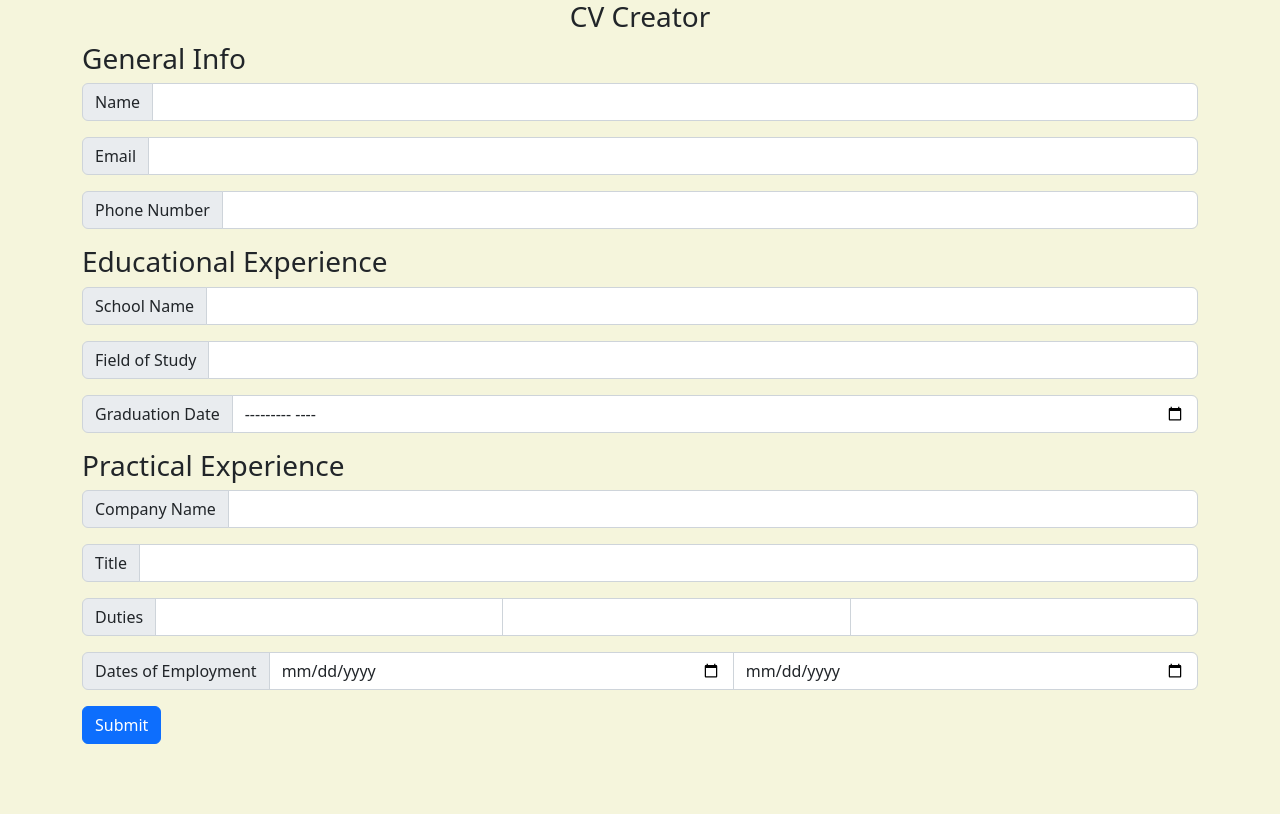
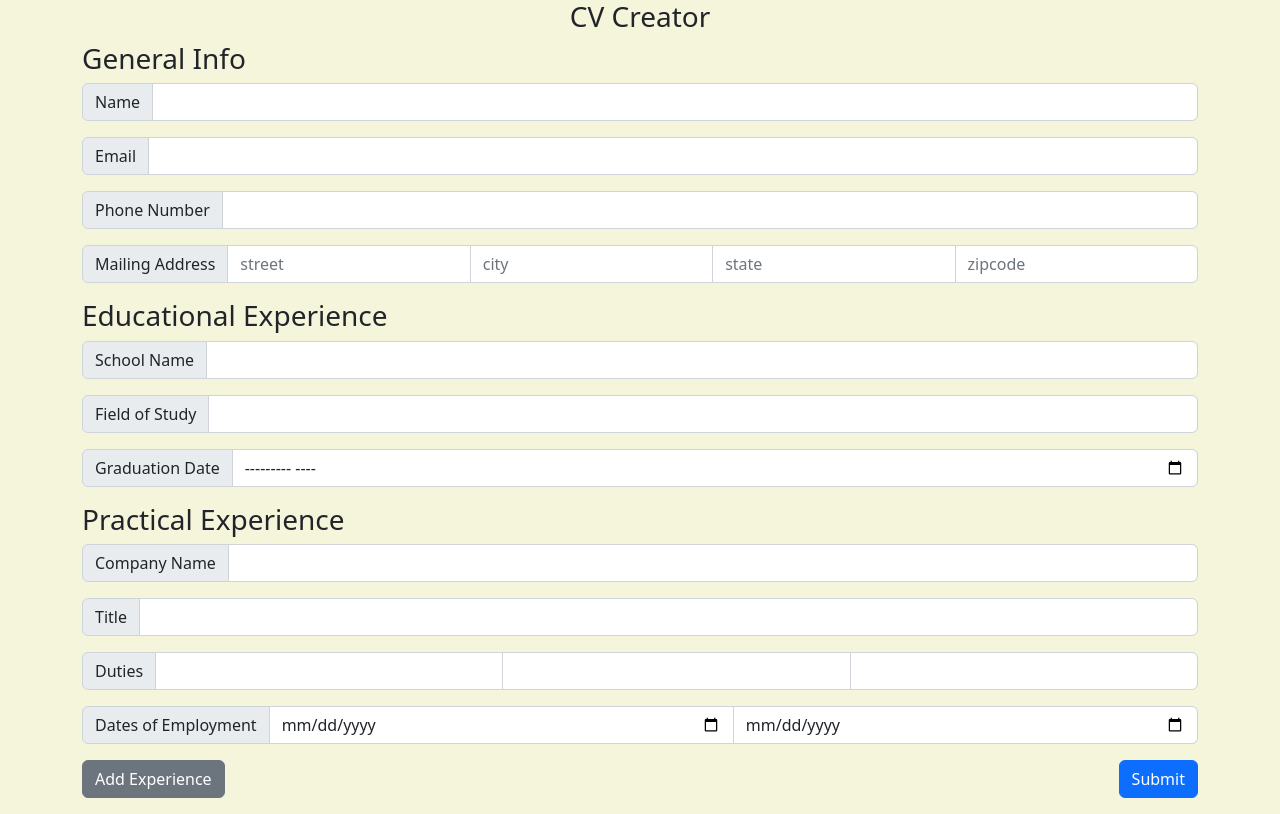
Before and after one commit to Endeyr/cv-application-app, a React (Create React App) app: page / in a window 1280 px wide. Built offline with nearby package versions, Linux system fonts and the light colour scheme.

Commit message:
add display inputs

```diff
--- a/package.json
+++ b/package.json
@@ -8,6 +8,7 @@
     "@testing-library/user-event": "^13.5.0",
     "react": "^18.2.0",
     "react-dom": "^18.2.0",
+    "react-router-dom": "^6.4.2",
     "react-scripts": "5.0.1",
     "web-vitals": "^2.1.4"
   },
--- a/src/App.js
+++ b/src/App.js
@@ -1,7 +1,14 @@
+import React, { Component } from 'react'
 import './App.css'
 import { Display } from './components/Display'
 
-function App() {
+class App extends Component {
+	constructor() {
+		super()
+		this.state = {}
+	}
+
+	render() {
 		return (
 			<main className="container">
 				<h3 className="text-center">CV Creator</h3>
@@ -11,5 +18,6 @@ function App() {
 			</main>
 		)
 	}
+}
 
 export default App
--- a/src/components/Display.js
+++ b/src/components/Display.js
@@ -1,61 +1,103 @@
 export function Display() {
+	const onSubmit = (e) => {
+		e.preventDefault()
+	}
+
 	return (
-		<div>
+		<form onSubmit={onSubmit}>
 			<section>
 				<h3>General Info</h3>
 				<div className="input-group mb-3">
-					<span className="input-group-text">Name</span>
+					<label htmlFor="name" className="input-group-text">
+						Name
+					</label>
 					<input type="text" className="form-control" />
 				</div>
 				<div className="input-group mb-3">
-					<span className="input-group-text">Email</span>
+					<label htmlFor="email" className="input-group-text">
+						Email
+					</label>
 					<input type="email" className="form-control" />
 				</div>
 				<div className="input-group mb-3">
-					<span className="input-group-text">Phone Number</span>
-					<input type="tel" className="form-control" />
+					<label htmlFor="phone" className="input-group-text">
+						Phone Number
+					</label>
+					<input
+						type="tel"
+						className="form-control"
+						pattern="[0-9]{3}-[0-9]{3}-[0-9]{4}"
+					/>
+				</div>
+				<div className="input-group mb-3">
+					<label htmlFor="address" className="input-group-text">
+						Mailing Address
+					</label>
+					<input type="text" className="form-control" placeholder="street" />
+					<input type="text" className="form-control" placeholder="city" />
+					<input type="text" className="form-control" placeholder="state" />
+					<input type="text" className="form-control" placeholder="zipcode" />
 				</div>
 			</section>
 			<section>
 				<h3>Educational Experience</h3>
 				<div className="input-group mb-3">
-					<span className="input-group-text">School Name</span>
+					<label htmlFor="school" className="input-group-text">
+						School Name
+					</label>
 					<input type="text" className="form-control" />
 				</div>
 				<div className="input-group mb-3">
-					<span className="input-group-text">Field of Study</span>
+					<label htmlFor="degree" className="input-group-text">
+						Field of Study
+					</label>
 					<input type="email" className="form-control" />
 				</div>
 				<div className="input-group mb-3">
-					<span className="input-group-text">Graduation Date</span>
+					<label htmlFor="graduation" className="input-group-text">
+						Graduation Date
+					</label>
 					<input type="month" className="form-control" />
 				</div>
 			</section>
 			<section>
 				<h3>Practical Experience</h3>
 				<div className="input-group mb-3">
-					<span className="input-group-text">Company Name</span>
+					<label htmlFor="company" className="input-group-text">
+						Company Name
+					</label>
 					<input type="text" className="form-control" />
 				</div>
 				<div className="input-group mb-3">
-					<span className="input-group-text">Title</span>
+					<label htmlFor="title" className="input-group-text">
+						Title
+					</label>
 					<input type="text" className="form-control" />
 				</div>
 				<div className="input-group mb-3">
-					<span className="input-group-text">Duties</span>
+					<label htmlFor="duties" className="input-group-text">
+						Duties
+					</label>
 					<input type="text" className="form-control" />
 					<input type="text" className="form-control" />
 					<input type="text" className="form-control" />
 				</div>
 				<div className="input-group mb-3">
-					<span className="input-group-text">Dates of Employment</span>
+					<label htmlFor="employment" className="input-group-text">
+						Dates of Employment
+					</label>
 					<input type="date" className="form-control" />
 					<input type="date" className="form-control" />
 				</div>
 			</section>
-			<button type="button" className="btn btn-primary">
-				Submit
-			</button>
-		</div>
+			<div className="d-flex justify-content-between">
+				<button type="button" className="btn btn-secondary mb-3">
+					Add Experience
+				</button>
+				<button type="submit" className="btn btn-primary mb-3">
+					Submit
+				</button>
+			</div>
+		</form>
 	)
 }
```
Also changed, not shown: 1 other file (tests, documents, lock files or other folders). Lines whose indentation alone changed are shown as unchanged.
